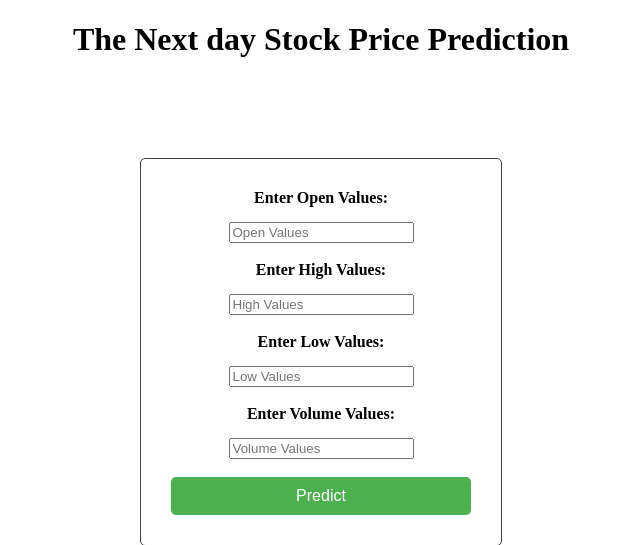
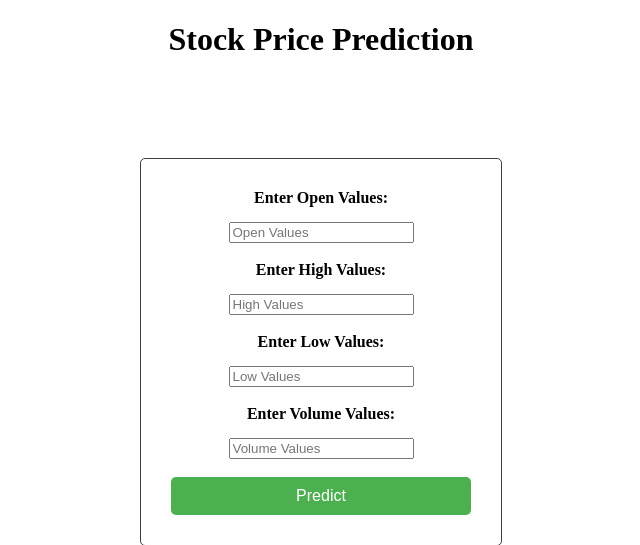
Before and after one commit to ShyamSundar299/stock, a Flask app: template templates/sb.html in a window 1280 px wide. Shown: the top 545 px of the page, without its empty margins (319-959 px from the left). Run offline with Flask 2, Linux system fonts and the light colour scheme; the template is opened without the code that fills it, so the values that code supplies are empty; parts of the project's set-up code (start-up, migrations or seed data) failed here and were passed over.

Commit message:
Update sb.html

```diff
--- a/templates/sb.html
+++ b/templates/sb.html
@@ -11,7 +11,7 @@
   </style>
 </head>
 <body>
-  <h1>The Next day Stock Price Prediction</h1>
+  <h1>Stock Price Prediction</h1>
   <div class="container">
   <form action="/predict" method="post">
   <center>
```
